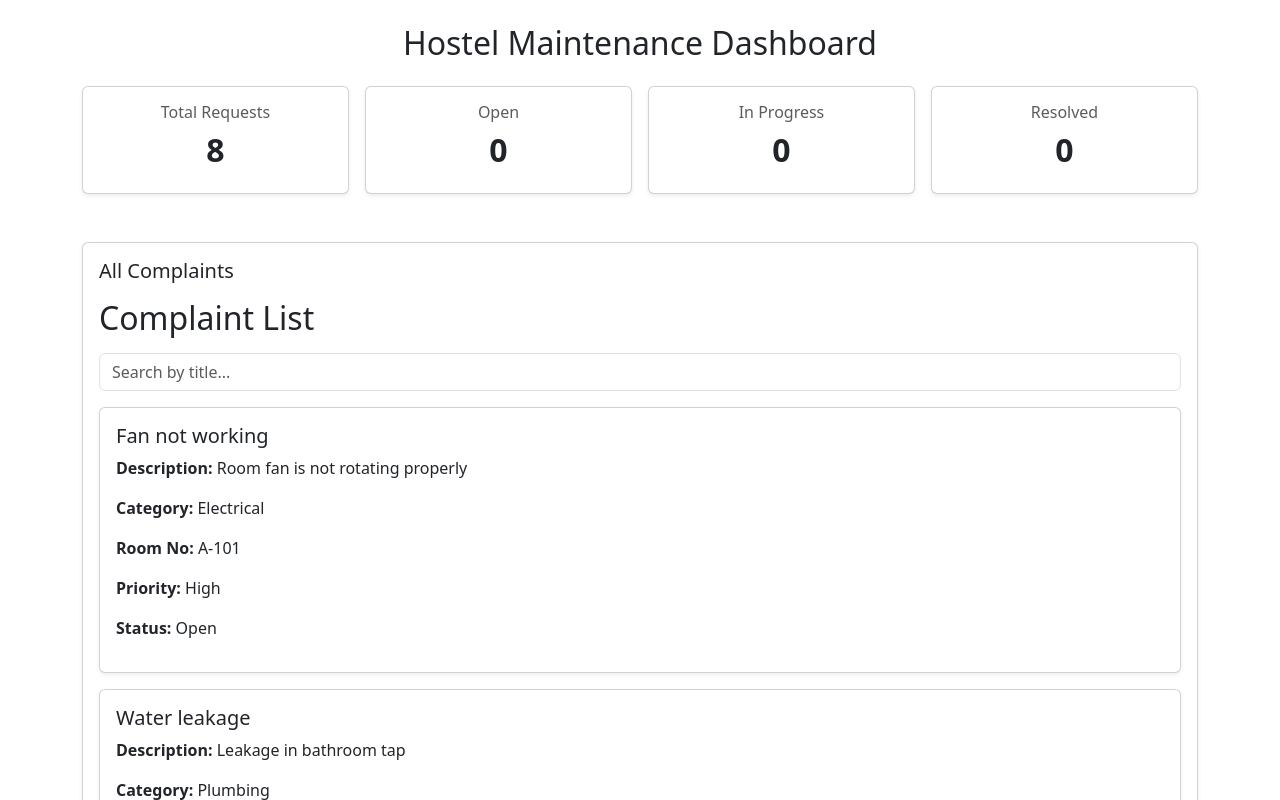
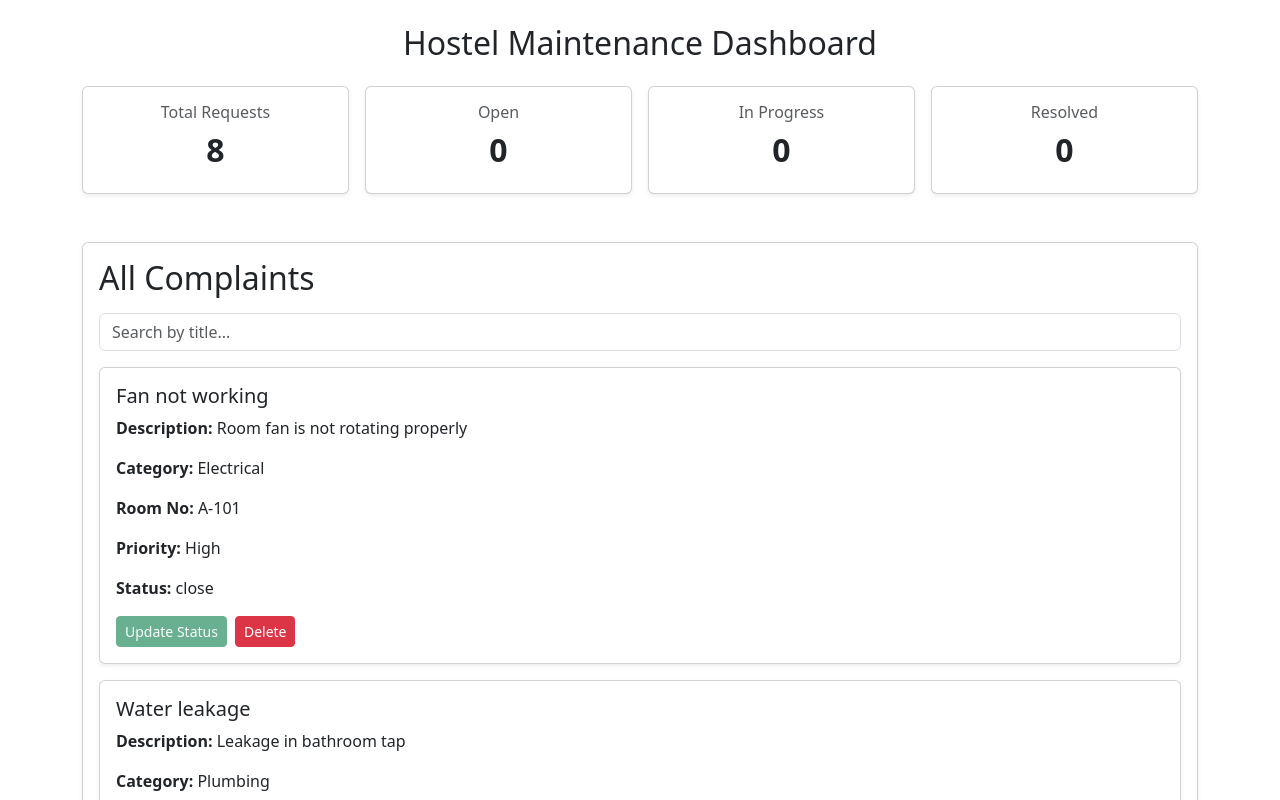
Before and after one commit to AnirbanRout/Capgemini-React-Project, a React (Vite) app: page /admin-dashboard in a window 1280 px wide. Shown: the top 800 px of the page. Built offline with nearby package versions, Linux system fonts and the light colour scheme; data requests are answered from the project's data file; sample sign-in values are in the browser's storage.

Commit message:
day2 files updated

```diff
--- a/src/day1/components/ComplaintList.jsx
+++ b/src/day1/components/ComplaintList.jsx
@@ -1,16 +1,29 @@
 import { useState } from "react";
 import FilterBar from "./FilterBar";
 
-const ComplaintList = ({ requests }) => {
+import api from "../services/api";
+
+const ComplaintList = ({ requests, isAdmin, getRequests }) => {
   const [search, setSearch] = useState("");
 
   const filtered_requests = requests.filter((request) =>
     request.title.toLowerCase().includes(search.toLowerCase()),
   );
 
+  const handleClose = (id) => {
+    api
+      .patch(`/requests/${id}`, { status: "close" })
+      .then(() => {
+        getRequests();
+      })
+      .catch((err) => {
+        console.error("Error updating request status:", err);
+      });
+  };
+
   return (
     <div>
-      <h2 className="mb-3">Complaint List</h2>
+      <h2 className="mb-3">{isAdmin ? "All Complaints" : "My Complaints"}</h2>
 
       <FilterBar search={search} setSearch={setSearch} />
 
@@ -39,6 +52,19 @@ const ComplaintList = ({ requests }) => {
               <p>
                 <strong>Status:</strong> {req.status}
               </p>
+
+              {isAdmin && (
+                <div className="mt-2 d-flex gap-2">
+                  <button
+                    className="btn btn-success btn-sm"
+                    onClick={() => handleClose(req.id)}
+                    disabled={req.status === "close"}
+                  >
+                    Update Status
+                  </button>
+                  <button className="btn btn-danger btn-sm">Delete</button>
+                </div>
+              )}
             </div>
           </div>
         ))
--- a/src/day1/pages/DashBoard.jsx
+++ b/src/day1/pages/DashBoard.jsx
@@ -35,7 +35,7 @@ const Dashboard = () => {
   useEffect(() => {
     getRequests();
     getCategories();
-  }, []);
+  }, [user]);
 
   return (
     <div className="container py-4">
@@ -59,14 +59,10 @@ const Dashboard = () => {
 
         <div className={user.role === "student" ? "col-md-8" : "col-12"}>
           <div className="card shadow-sm p-3">
-            <h5 className="mb-3">
-              {user.role === "admin" ? "All Complaints" : "My Complaints"}
-            </h5>
-
             <ComplaintList
               requests={requests}
               isAdmin={user.role === "admin"}
-              setRequests={setRequests}
+              getRequests={getRequests}
             />
           </div>
         </div>
--- a/src/json/db.json
+++ b/src/json/db.json
@@ -35,7 +35,7 @@
       "studentId": 1,
       "studentName": "Aarav",
       "priority": "High",
-      "status": "Open",
+      "status": "close",
       "createdAt": "2026-06-11"
     },
     {
```
